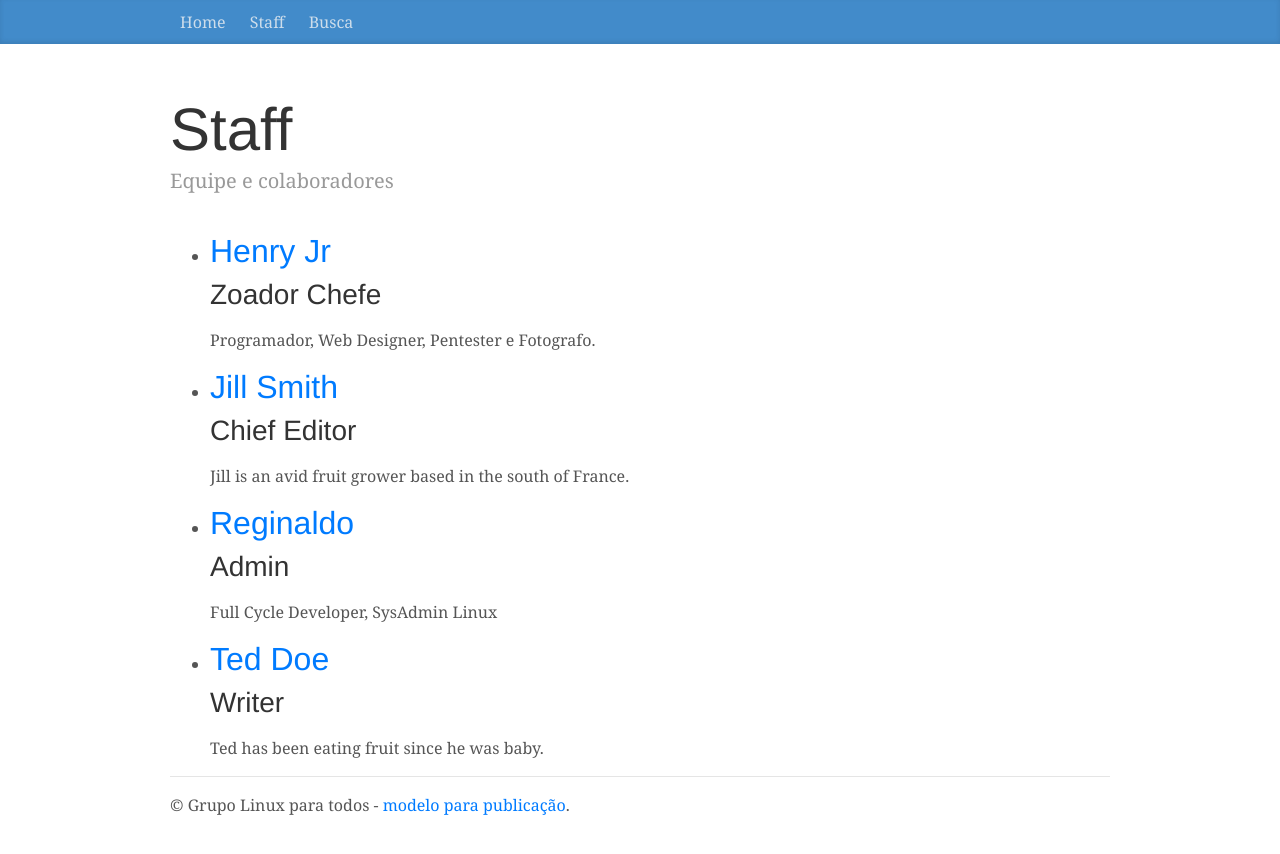
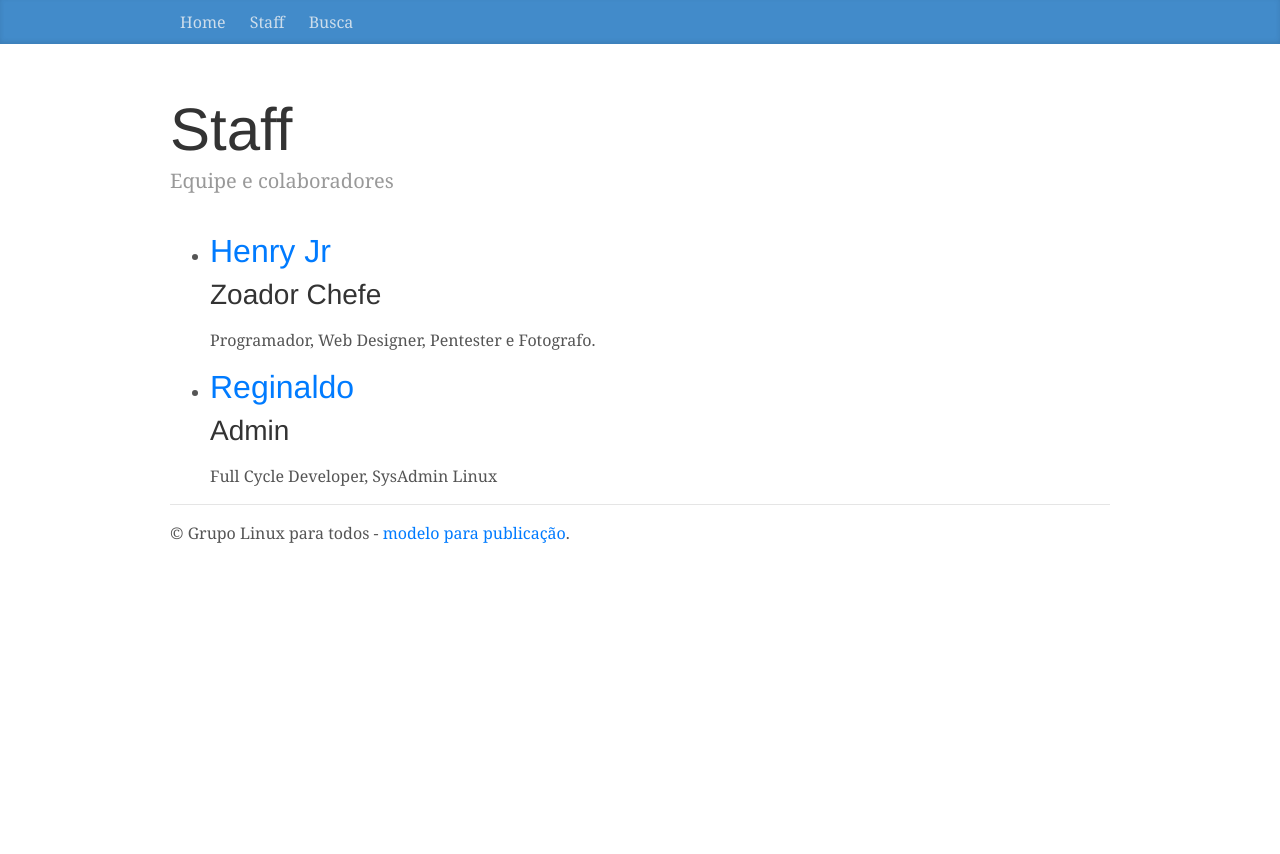
Before and after one commit to GrupoLinux/grupolinux.github.io, a Jekyll site: the page built from staff.html, in a window 1280 px wide. Shown: the top 854 px of the page. Built offline with Jekyll 4.4.1, drawn with Linux system fonts in a browser that asks for light colours.

Commit message:
reorganize meta single page
Signed-off-by: Henry Jr <hmjsite@gmail.com>

```diff
--- a/_authors/jill.md
+++ /dev/null
@@ -1,6 +0,0 @@
----
-short_name: jill
-name: Jill Smith
-position: Chief Editor
----
-Jill is an avid fruit grower based in the south of France.
--- a/_authors/ted.md
+++ /dev/null
@@ -1,6 +0,0 @@
----
-short_name: ted
-name: Ted Doe
-position: Writer
----
-Ted has been eating fruit since he was baby.
```
Also changed, not shown: _authors/reginaldo.md (+1 -1 lines), _posts/2020-05-31-Remove-libreoffice-from-Debian.md (renamed from _posts/2020-05--31-Remove-libreoffice-from-Debian.md).
